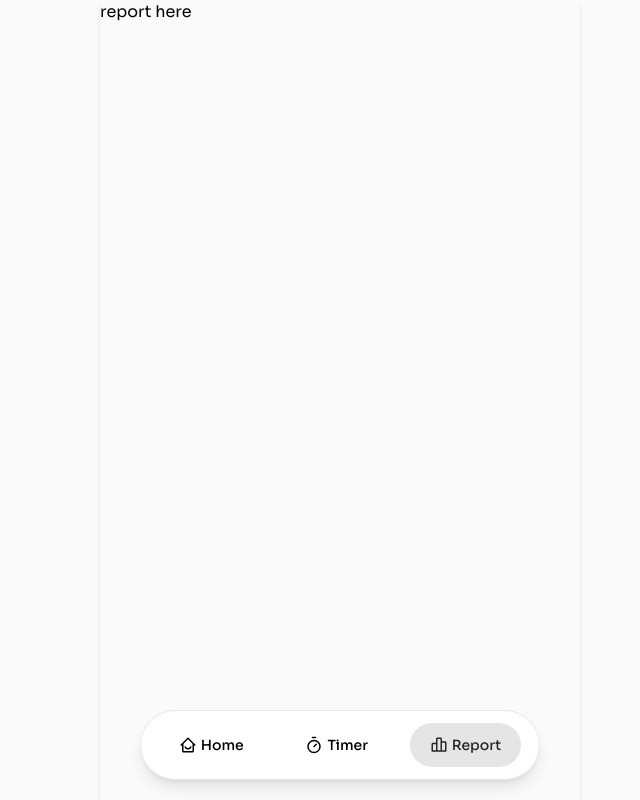
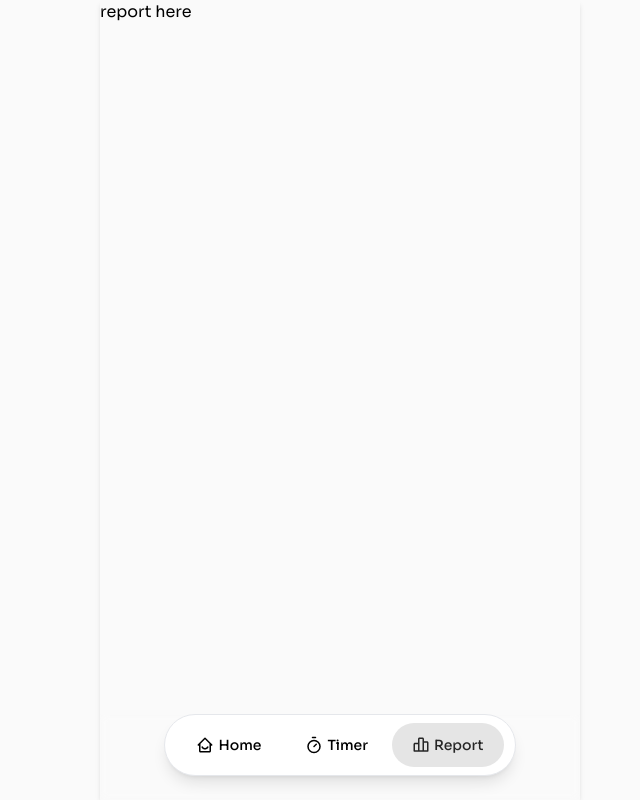
Before and after one commit to elliteDanger/pomoro, a Next.js app: page /report in a window 1280 px wide. Shown: the whole page, without its empty margins (300-940 px from the left). Built offline with nearby package versions, Linux system fonts and the light colour scheme.

Commit message:
fix: update appbar

```diff
--- a/src/common/components/AppBar.tsx
+++ b/src/common/components/AppBar.tsx
@@ -40,8 +40,8 @@ const AppBar = () => {
   const pathname = usePathname();
 
   return (
-    <div className='fixed bottom-0 w-full max-w-[480px] mx-auto'>
-      <div className='flex gap-1 justify-evenly py-3 px-0 mx-2 md:mx-10 mb-5 rounded-full border dark:border-neutral-600 bg-white dark:bg-neutral-900 shadow-lg'>
+    <div className='fixed bottom-0 w-full max-w-[480px] mx-auto  backdrop-blur-sm'>
+      <div className='flex gap-1 justify-center py-2 px-0 mx-4 md:mx-16 mb-6 rounded-full border dark:border-neutral-600 bg-white dark:bg-neutral-900 shadow-lg'>
         {MENU.map((menu) => (
           <Link href={menu?.path} key={menu?.name}>
             <button
```
